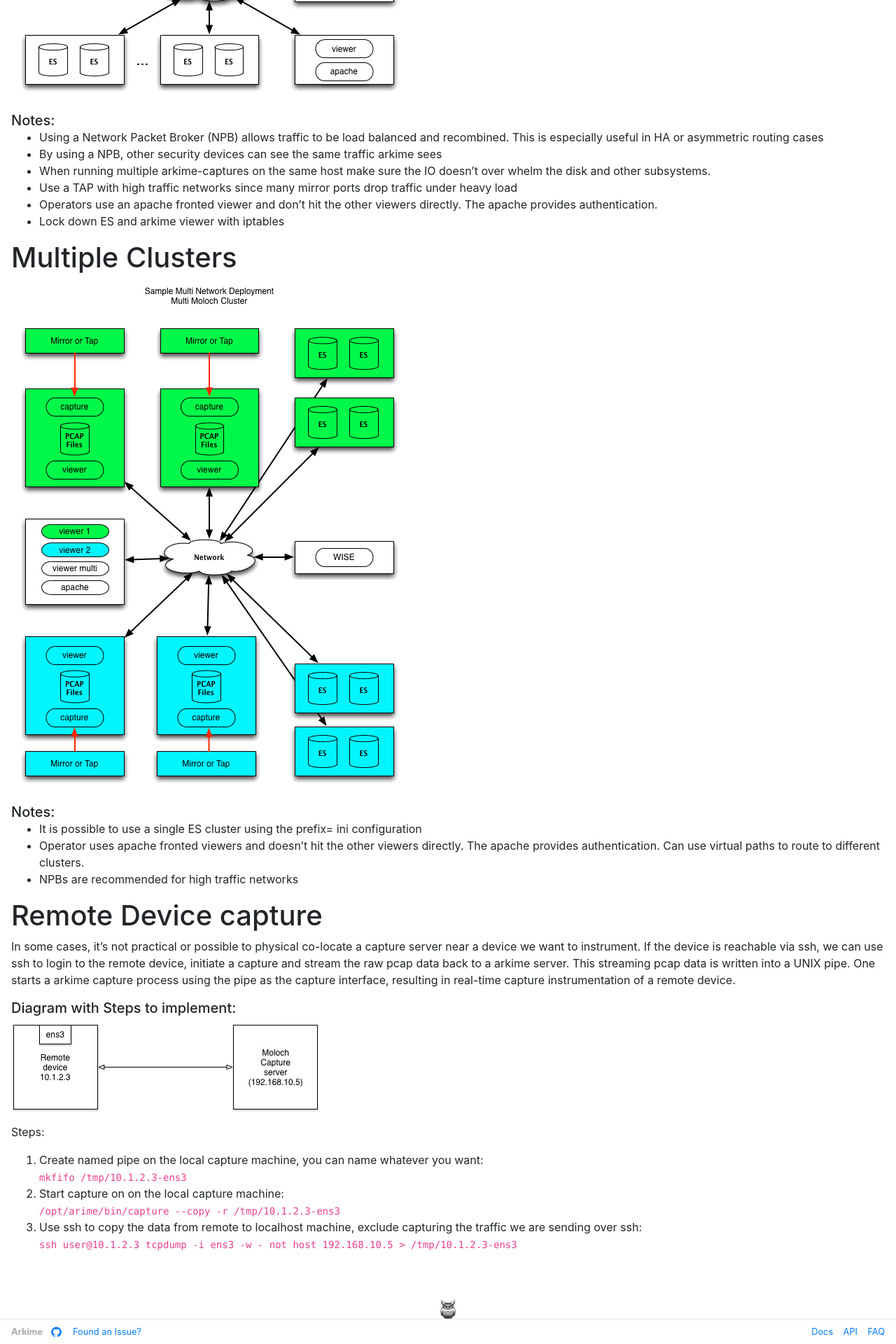
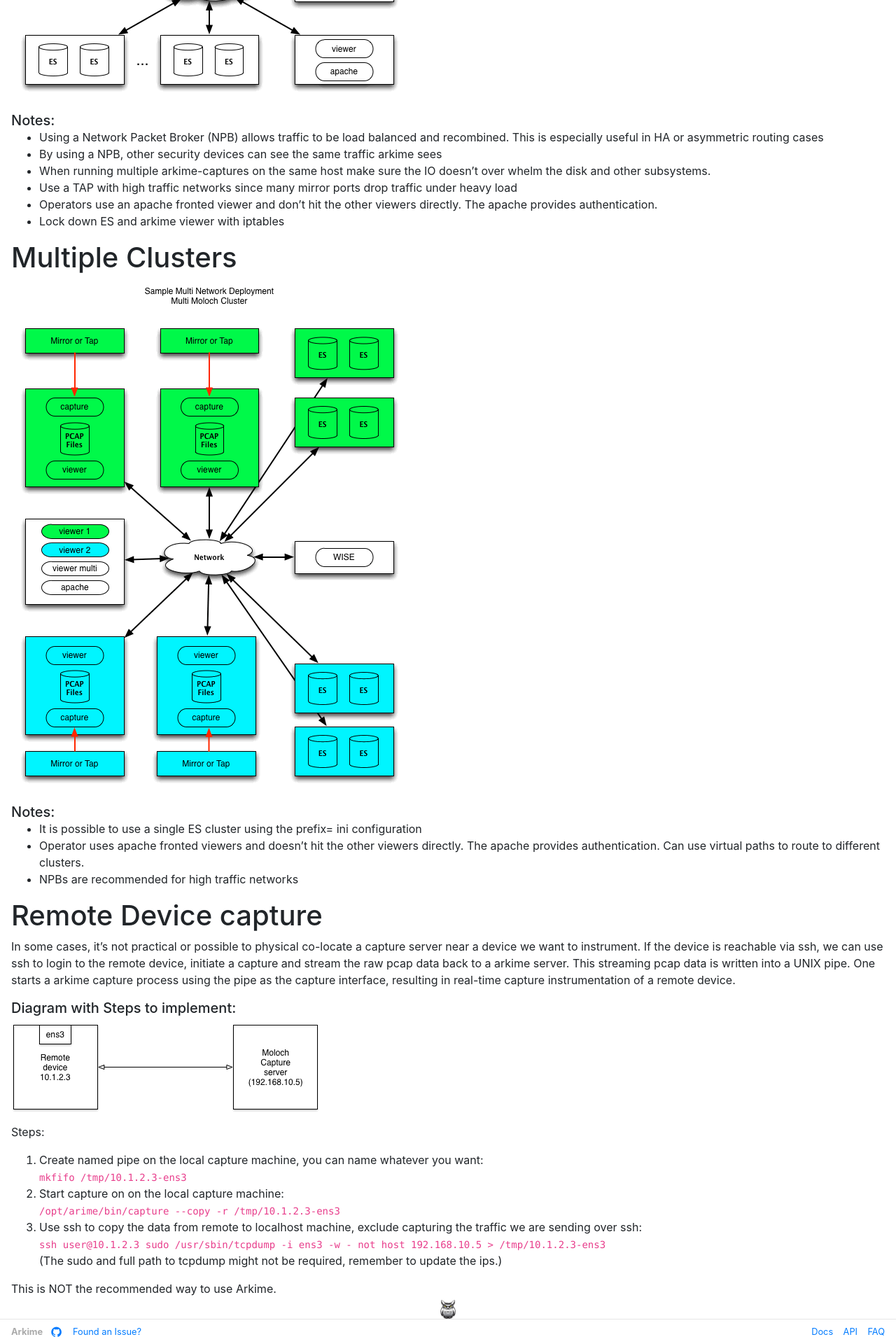
Before and after one commit to arkime/arkimeweb, a Jekyll site: the page built from _wiki/architecture.md, in a window 1280 px wide. Shown: the part 2327-4247 px from the top of the page at 70% size. Built offline with Jekyll 4.4.1, drawn with Linux system fonts in a browser that asks for light colours.

Commit message:
updated remote example

```diff
--- a/_wiki/architecture.md
+++ b/_wiki/architecture.md
@@ -76,7 +76,9 @@
 Steps:
 1. Create named pipe on the local capture machine, you can name whatever you want: <br><code>mkfifo /tmp/10.1.2.3-ens3</code>
 1. Start capture on on the local capture machine: <br><code>/opt/arime/bin/capture --copy -r /tmp/10.1.2.3-ens3</code>
-1. Use ssh to copy the data from remote to localhost machine, exclude capturing the traffic we are sending over ssh: <br><code>ssh user@10.1.2.3 tcpdump -i ens3 -w - not host 192.168.10.5 > /tmp/10.1.2.3-ens3</code>
+1. Use ssh to copy the data from remote to localhost machine, exclude capturing the traffic we are sending over ssh: <br><code>ssh user@10.1.2.3 sudo /usr/sbin/tcpdump -i ens3 -w - not host 192.168.10.5 > /tmp/10.1.2.3-ens3</code><br>(The sudo and full path to tcpdump might not be required, remember to update the ips.)
+
+This is NOT the recommended way to use Arkime.
 
 
 </div>
```
